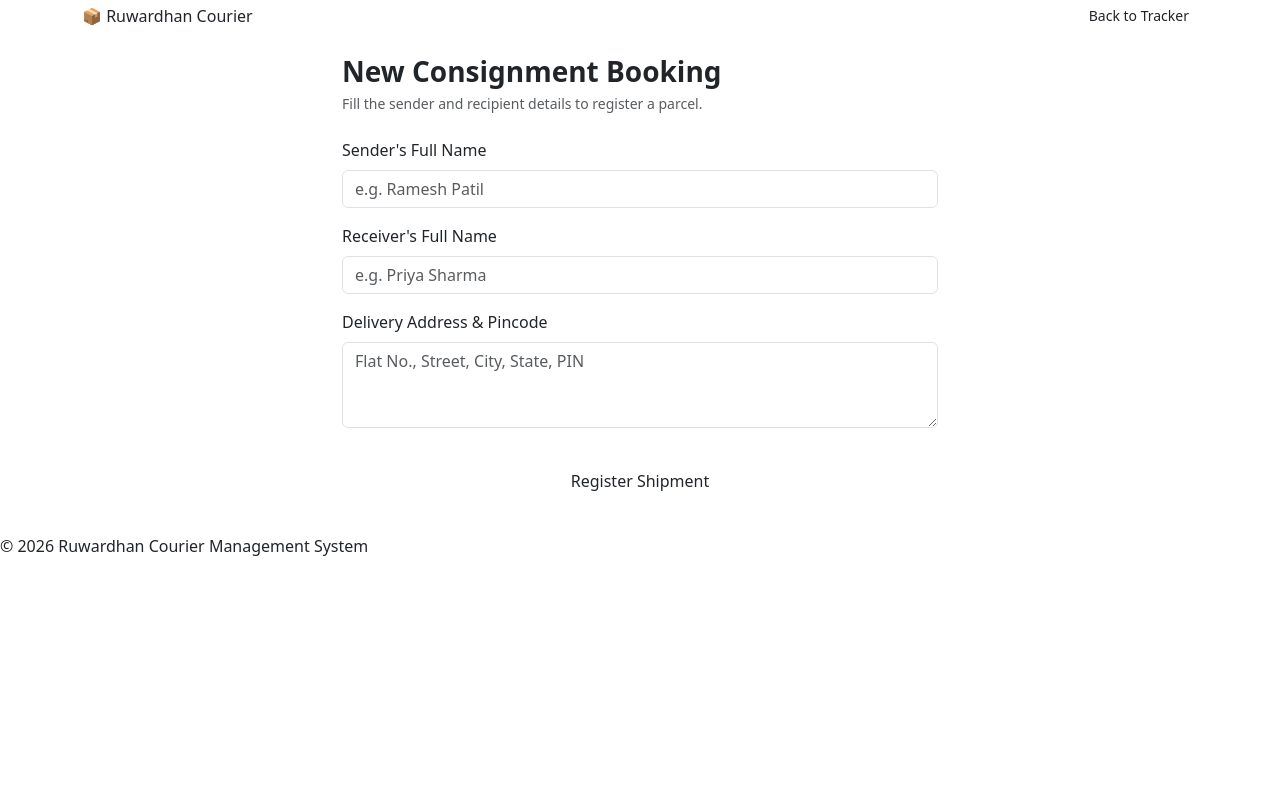
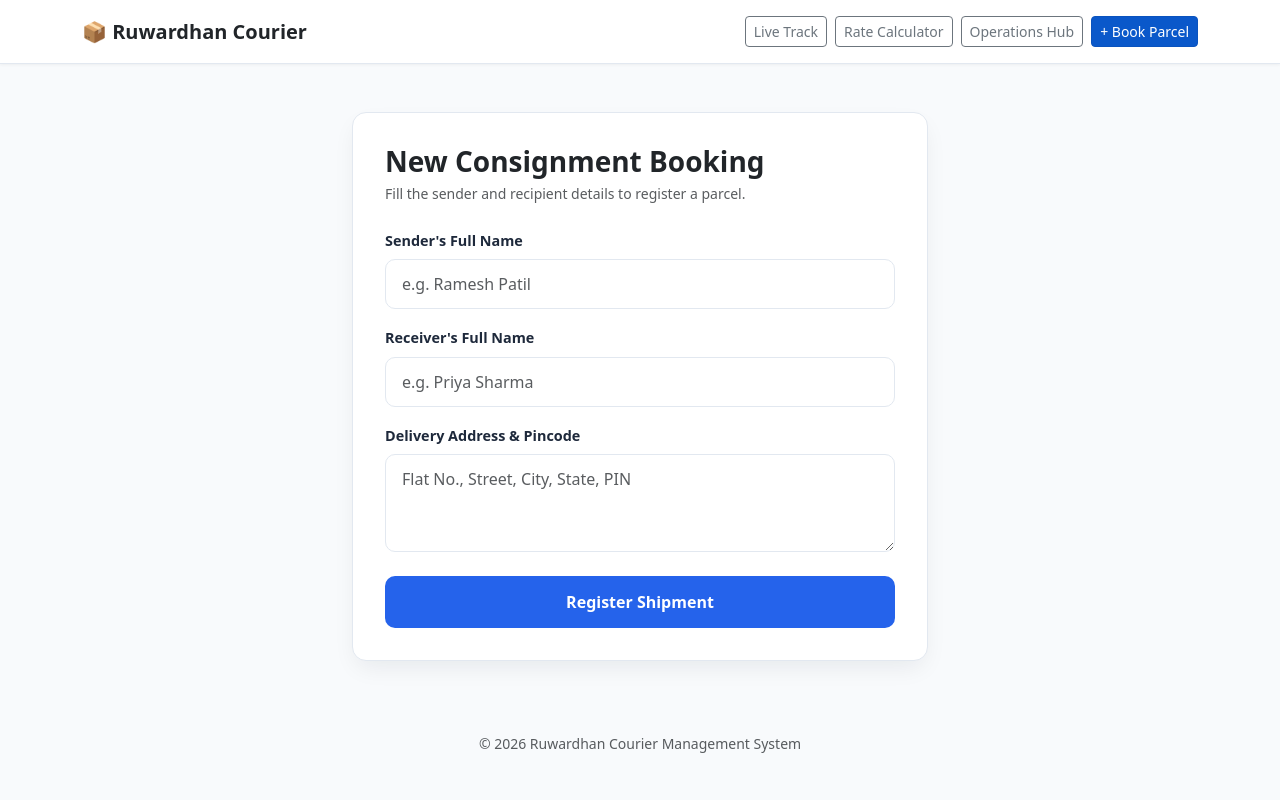
Before and after one commit to Tejascrack/ruwardhan-courier, a Flask app: page /book in a window 1280 px wide. Run offline with Flask 3, Linux system fonts and the light colour scheme.

Commit message:
Update book.html

```diff
--- a/templates/book.html
+++ b/templates/book.html
@@ -3,34 +3,47 @@
 <head>
   <meta charset="UTF-8">
   <meta name="viewport" content="width=device-width, initial-scale=1.0">
-  <title>Ruwardhan Courier Management System</title>
+  <title>Book a Shipment - Ruwardhan Courier</title>
+  <!-- Bootstrap 5 CSS -->
   <link href="https://cdn.jsdelivr.net/npm/bootstrap@5.3.0/dist/css/bootstrap.min.css" rel="stylesheet">
-  <link rel="stylesheet" href="{{ url_for('static', filename='style.css') }}">
+  <style>
+    body { background-color: #f8fafc; font-family: system-ui, -apple-system, sans-serif; min-height: 100vh; }
+    .navbar-custom { background: #ffffff; border-bottom: 1px solid #e2e8f0; padding: 1rem 0; box-shadow: 0 1px 3px rgba(0,0,0,0.05); }
+    .custom-card { background: #ffffff; border: 1px solid #e2e8f0; border-radius: 14px; padding: 2rem; box-shadow: 0 10px 25px -5px rgba(15, 23, 42, 0.08); }
+    .form-label { font-weight: 600; color: #1e293b; font-size: 0.9rem; }
+    .form-control { border-radius: 10px; border: 1.5px solid #e2e8f0; padding: 0.75rem 1rem; }
+    .form-control:focus { border-color: #2563eb; box-shadow: 0 0 0 4px rgba(37, 99, 235, 0.15); }
+    .btn-primary-custom { background-color: #2563eb; color: #fff; font-weight: 600; border-radius: 10px; padding: 0.85rem; border: none; width: 100%; transition: all 0.2s; }
+    .btn-primary-custom:hover { background-color: #1d4ed8; color: #fff; }
+  </style>
 </head>
 <body>
 
   <!-- Top Navbar -->
   <header class="navbar-custom">
-    <div class="container d-flex justify-content-between align-items-center">
-      <div class="brand-title">
+    <div class="container d-flex flex-wrap justify-content-between align-items-center">
+      <div class="fw-bold fs-5 text-dark">
         📦 Ruwardhan Courier
       </div>
-      <div>
-        <a href="/" class="btn btn-sm btn-outline-custom">Back to Tracker</a>
+      <div class="d-flex gap-2">
+        <a href="/" class="btn btn-sm btn-outline-secondary">Live Track</a>
+        <a href="/calculator" class="btn btn-sm btn-outline-secondary">Rate Calculator</a>
+        <a href="/operations" class="btn btn-sm btn-outline-secondary">Operations Hub</a>
+        <a href="/book" class="btn btn-sm btn-primary active">+ Book Parcel</a>
       </div>
     </div>
   </header>
 
-  <main class="container py-4" style="max-width: 620px;">
+  <main class="container py-5" style="max-width: 600px;">
     <div class="custom-card">
-      <h3 class="fw-bold mb-1">New Consignment Booking</h3>
+      <h3 class="fw-bold mb-1 text-dark">New Consignment Booking</h3>
       <p class="text-muted mb-4 small">Fill the sender and recipient details to register a parcel.</p>
 
       {% if new_id %}
         <div class="alert alert-success text-center mb-4 rounded-3 p-3">
           <div class="fw-bold fs-6">Booking Successful!</div>
           <div class="my-2 text-muted small">Share this tracking ID with the customer:</div>
-          <div class="badge bg-dark fs-4 px-3 py-2 letter-spacing-1">{{ new_id }}</div>
+          <div class="badge bg-dark fs-4 px-3 py-2">{{ new_id }}</div>
         </div>
       {% endif %}
 
@@ -50,13 +63,13 @@
           <textarea name="receiver_address" class="form-control" rows="3" placeholder="Flat No., Street, City, State, PIN" required></textarea>
         </div>
 
-        <button type="submit" class="btn btn-primary-custom w-100 py-3">Register Shipment</button>
+        <button type="submit" class="btn-primary-custom">Register Shipment</button>
       </form>
     </div>
   </main>
 
-  <footer>
-    <p>© 2026 Ruwardhan Courier Management System</p>
+  <footer class="text-center text-muted py-4 small">
+    © 2026 Ruwardhan Courier Management System
   </footer>
 
 </body>
```
